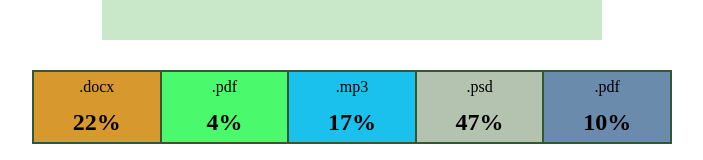
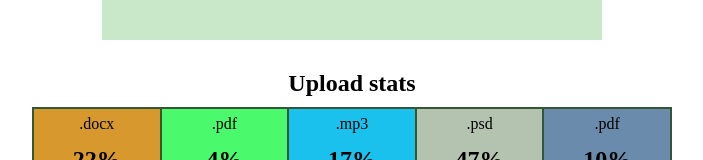
Before and after one commit to AliVik/goit-react-hw-01-components, a React (Create React App) app: page / in a window 1280 px wide. Shown: the part 480-640 px from the top of the page, without its empty margins (288-991 px from the left). Built offline with nearby package versions, Linux system fonts and the light colour scheme.

Commit message:
корректирует передающиеся пропы в главной функции Арр

```diff
--- a/src/App.js
+++ b/src/App.js
@@ -18,7 +18,7 @@ export default function App() {
         stats={user.stats}
       />
 
-      <Statistics key={data.id} title={data.title} stats={data} />
+      <Statistics title="Upload stats" stats={data} />
       <FriendList friends={friends} />
       <TransactionHistory items={transactions} />
     </>
```
